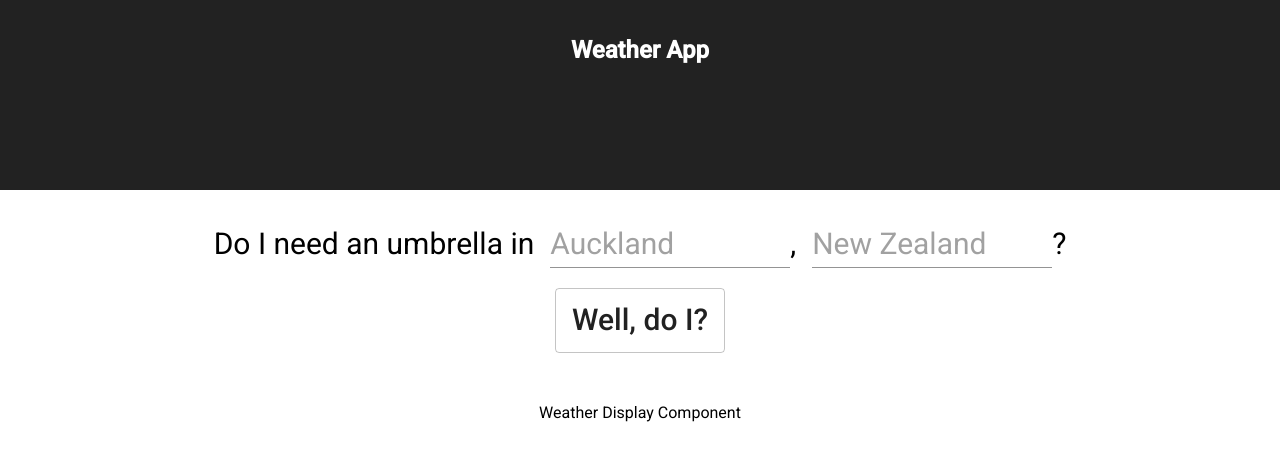
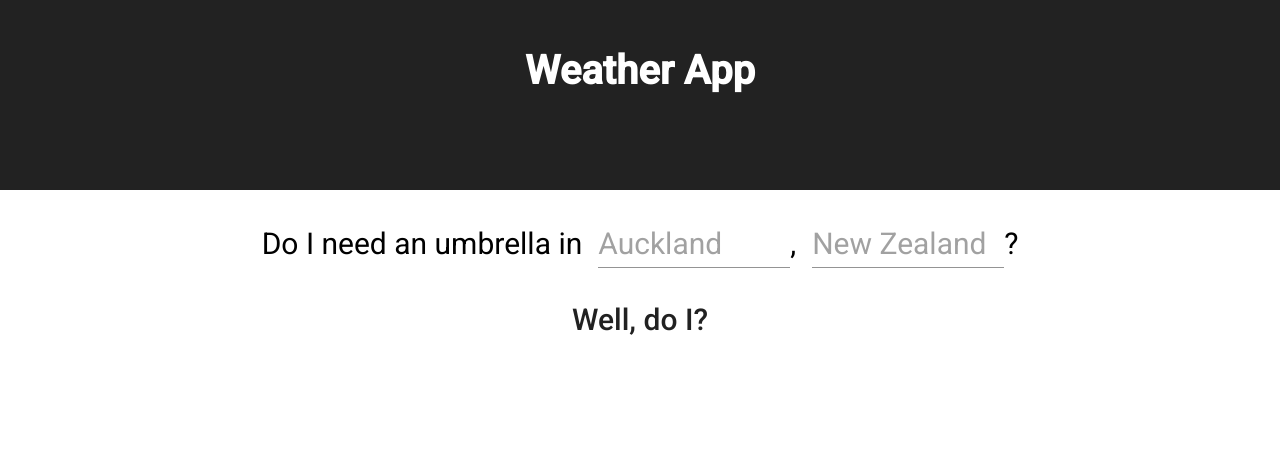
Before and after one commit to AlexandrSvinarev/SimpleReactApp, a React (Create React App) app: page / in a window 1280 px wide. Shown: the top 460 px of the page. Built offline with nearby package versions, Linux system fonts and the light colour scheme.

Commit message:
now displays basic weather information

```diff
--- a/src/components/App.tsx
+++ b/src/components/App.tsx
@@ -7,27 +7,87 @@ import WeatherDisplay from './WeatherDisplay';
 
 const API_KEY = "a7ab45710f91f90bdb525f3825f7db7f";
 
-class App extends React.Component {
+interface IState {
+  city: string,
+  country: string,
+  error: string,
 
-  public getWeather = async (event : any) => {
+  // Weather info:
+  temp: number,
+  condition: string,
+  description: string,
+  wind: number
+}
+
+class App extends React.Component<{}, IState> {
+  constructor(props: any) {
+    super(props)
+    this.state = {
+      city: "",
+      condition: "",
+      country: "",
+      description: "",
+      error: "",
+      temp: 0,
+      wind: 0
+    }
+  }
+
+  public getWeather = async (event: any) => {
     event.preventDefault();
 
     // construct API call from the information we got
     const city: string = event.target.elements.city.value;
-    const API_CALL: string = `http://api.openweathermap.org/data/2.5/forecast?q=${city}&APPID=${API_KEY}`;
+    const country: string = event.target.elements.country.value;
+    if (city && country) {
+      const API_CALL: string = `http://api.openweathermap.org/data/2.5/forecast?q=${city},${country}&APPID=${API_KEY}&units=metric`;
 
-    // get weather data
-    const call = await fetch(API_CALL);
-    const data: JSON = await call.json();
-    console.log(data);
+      // get weather data
+      const call: any = await fetch(API_CALL);
+      const data: any = await call.json();
+
+      console.log(data);
+
+      if (data.cod === "404") {
+        this.setState({
+          city: "", // lazy fix to clear city
+          error: "Location not found",
+        })
+      } else {
+        this.setState({
+          city: data.city.name,
+          condition: data.list[0].weather[0].main,
+          country: data.city.country,
+          description: data.list[0].weather[0].description,
+          error: "",
+          temp: data.list[0].main.temp,
+          wind: data.list[0].wind.speed
+        })
+      }
+    } else {
+      this.setState({
+        city: "", // lazy fix to clear city
+        error: "Please enter a location"
+      })
+    }
+
+
   }
 
   public render() {
     return (
-      <div>
+      <div className="wrapper">
         <Header />
-        <Search getWeather={this.getWeather}/>
-        <WeatherDisplay />
+        <Search getWeather={this.getWeather} />
+        <WeatherDisplay
+          city={this.state.city}
+          country = {this.state.country}
+          error = {this.state.error}
+          temp = {this.state.temp}
+          condition = {this.state.condition}
+          description = {this.state.description}
+          wind = {this.state.wind}
+        />
       </div>
     );
   }
--- a/src/components/Header.tsx
+++ b/src/components/Header.tsx
@@ -4,9 +4,9 @@ import '../styles/styles.css';
 class Header extends React.Component {
     public render() {
         return (
-            <div className="App">
-                <header className="App-header">
-                    <h1 className="App-title">Weather App</h1>
+            <div>
+                <header className="header">
+                    <h1 className="title">Weather App</h1>
                 </header>
             </div>
     );
--- a/src/components/Search.tsx
+++ b/src/components/Search.tsx
@@ -25,7 +25,7 @@ export default class Search extends React.Component<IProps,{}> {
                         />?
                     </label>
                     <div className="questionButton">
-                        <Button variant='outlined' type='submit'>Well, do I?</Button>
+                        <Button type='submit'>Well, do I?</Button>
                     </div>
                 </form>
             </div>
--- a/src/components/WeatherDisplay.tsx
+++ b/src/components/WeatherDisplay.tsx
@@ -1,12 +1,38 @@
 import * as React from 'react';
 
-class WeatherDisplay extends React.Component {
+interface IProps {
+    city: string,
+    country: string,
+    error: string,
+
+    // Weather info:
+    temp: number,
+    condition: string,
+    description: string,
+    wind: number
+}
+
+class WeatherDisplay extends React.Component<IProps,{}> {
     public render() {
+        let display;
+        if (this.props.error) {
+            // Form submitted with error
+            display = <p className="errorMessage">{this.props.error}</p>
+        } else if (this.props.city) {
+            // Form has been submitted
+            display =
+                <div>
+                    <p>{this.props.city}, {this.props.country} </p>
+                    {this.props.condition && this.props.description && <p> {this.props.condition}, {this.props.description} </p>}
+                    {this.props.temp && <p>Temp: {this.props.temp}</p>}
+                    {this.props.wind && <p>Wind speed: {this.props.wind}</p>}
+                </div>
+        }
         return (
-            <div className="App">
-                <p>Weather Display Component</p>
+            <div>
+                {display}
             </div>
-    );
+        );
     }
 }
 
--- a/src/styles/styles.css
+++ b/src/styles/styles.css
@@ -1,16 +1,17 @@
-.App {
+.wrapper {
   text-align: center;
+  font-size: 20px;
 }
 
-.App-header {
+.header {
   background-color: #222;
   height: 150px;
   padding: 20px;
   color: white;
 }
 
-.App-title {
-  font-size: 1.5em;
+.title {
+  font-size: 40px;
 }
 
 .question {
@@ -24,7 +25,7 @@
 .lineInput {
   text-align: center;
   margin-left: 1rem;
-  width: 15rem;
+  width: 12rem;
 }
 .questionButton button {
   margin: 20px;
```
Also changed, not shown: src/index.css (line endings or trailing spaces).
